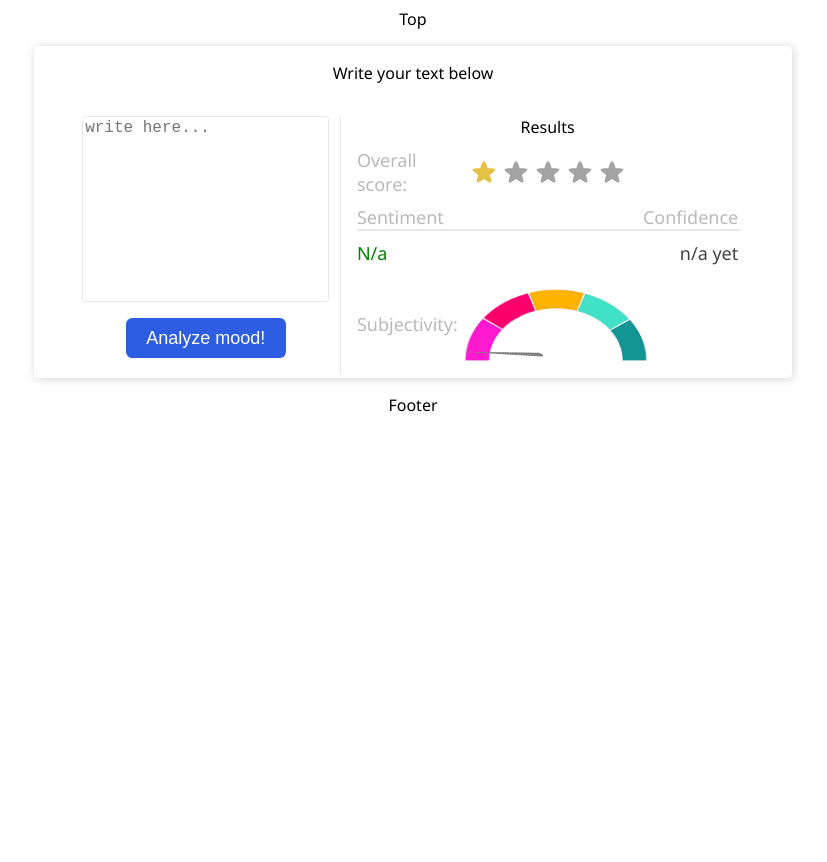
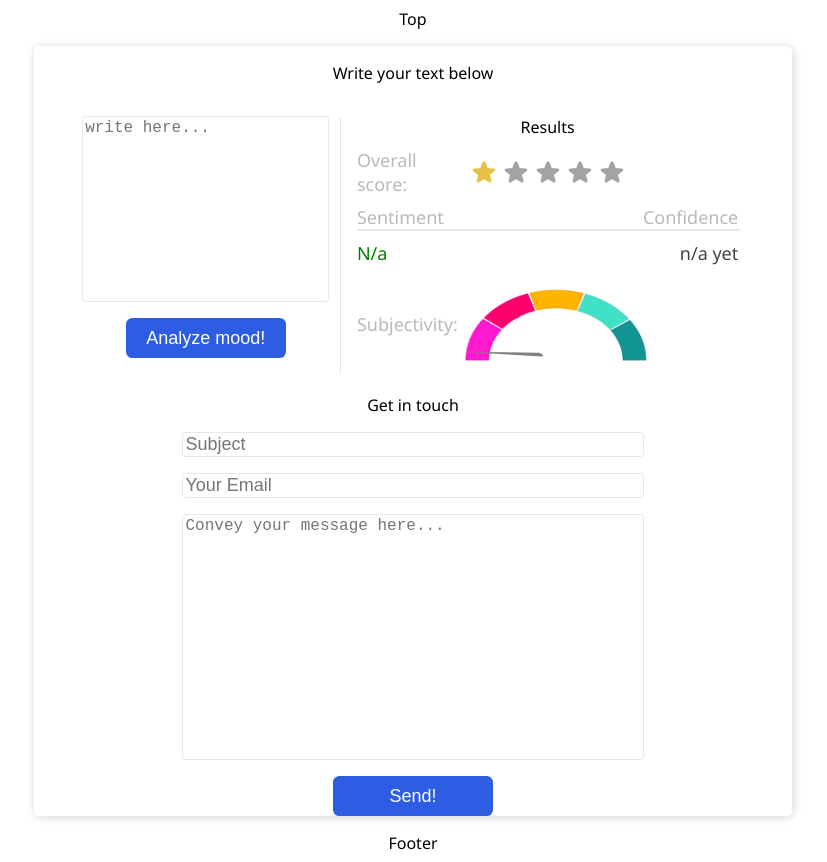
Before and after one commit to andrei-g-git/sentiment-analyzer, a React (Vite) app: page / in a window 1280 px wide. Shown: the whole page, without its empty margins (227-1054 px from the left). Before the commit the page ends 800 px from the top, so only its background shows below. Built offline with nearby package versions, Linux system fonts and the light colour scheme.

Commit message:
add contact form

```diff
--- a/src/components/AnalyzerMain.tsx
+++ b/src/components/AnalyzerMain.tsx
@@ -2,6 +2,7 @@ import { connect } from 'react-redux';
 import AnalyzerForm from "./AnalyzerForm";
 import Results from './Results';
 import "../css/AnalyzerMain.scss";
+import Contact from './Contact';
 
 export const AnalyzerMain = (props: any) => {
     return (
@@ -14,6 +15,8 @@ export const AnalyzerMain = (props: any) => {
                 <Results />
             </div>
 
+            <Contact />
+
         </div>
     );
 };
--- /dev/null
+++ b/src/components/Contact.tsx
@@ -0,0 +1,39 @@
+import SubmitButton from "./SubmitButton";
+import "../css/Contact.scss";
+
+function Contact() {
+    return (
+        <div className="contact">
+            <div className="contact-heading">
+                Get in touch
+            </div>
+            <form className="contact-form"
+                method="POST"
+                action="form url thing goes here"
+            >
+                <input className="contact-form-input"
+                    id="input-name"
+                    type="text"
+                    name="name"
+                    placeholder="Subject"
+                />
+
+                <input className="contact-form-input"
+                    id="input-email"
+                    type="email"
+                    name="email"
+                    placeholder="Your Email"
+                />
+
+                <textarea className="contact-form-text-area"
+                    name="message"
+                    placeholder="Convey your message here..."
+                />
+            </form>
+
+            <SubmitButton name="Send!" />
+        </div>
+    );
+}
+
+export default Contact;
--- /dev/null
+++ b/src/css/Contact.scss
@@ -0,0 +1,39 @@
+@import "./Variables.scss";
+
+@mixin flexColumnCentered($gap: 1rem){
+    display: flex;
+    flex-direction: column;
+    align-items: center;
+    gap: $gap;
+}
+
+@mixin inputCommon {
+    border: 1px solid $lightest-conspicuous;
+    border-radius: 0.2rem;
+    color: $light-text;
+    font-size: $standard-heading-font-size;
+    font-weight: normal;
+}
+
+.contact{
+    @include flexColumnCentered();
+    width: 60%;
+    max-width: 700px;
+
+    .contact-form{
+        @include flexColumnCentered();
+        width: 100%;
+
+        .contact-form-input{
+            width: 100%;
+            @include inputCommon();
+        }
+
+        .contact-form-text-area{
+            width: 100%;
+            height: 30vh;
+            resize: none;
+            @include inputCommon();
+        }
+    }
+}
```
